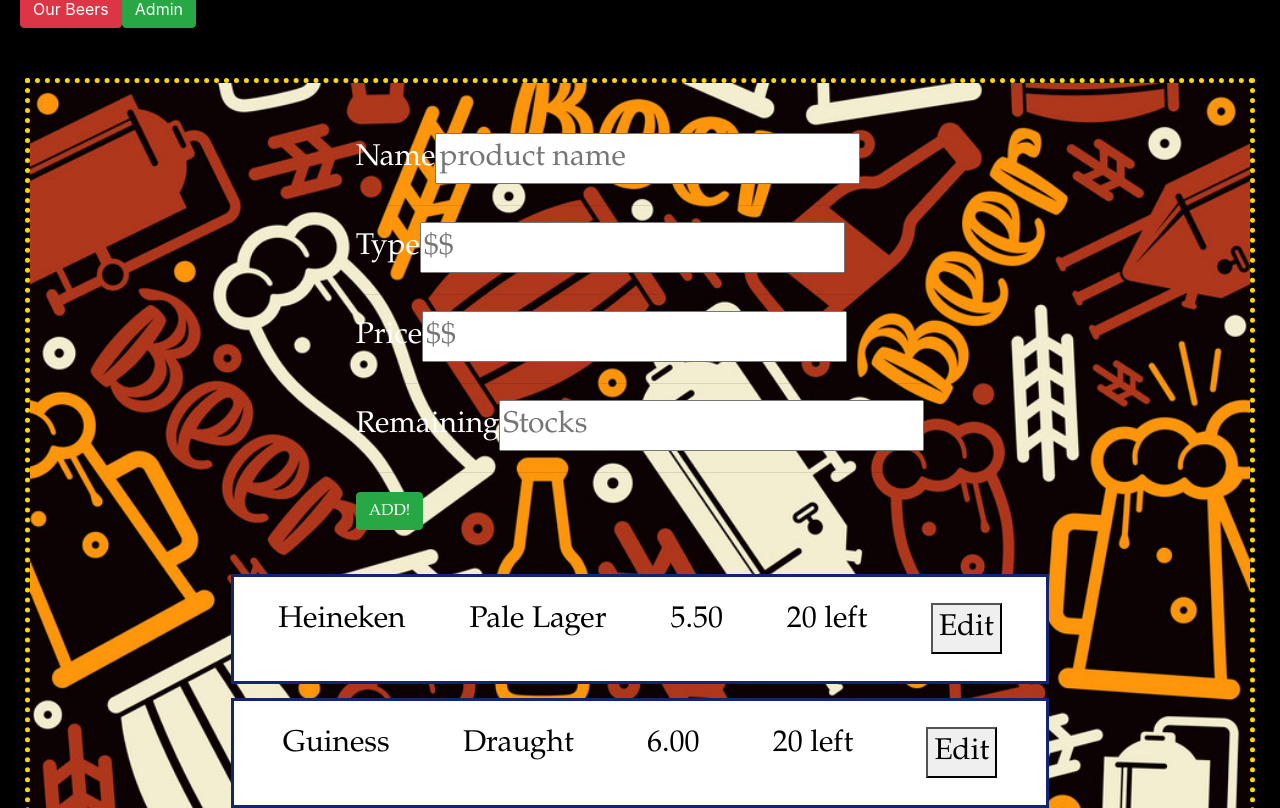
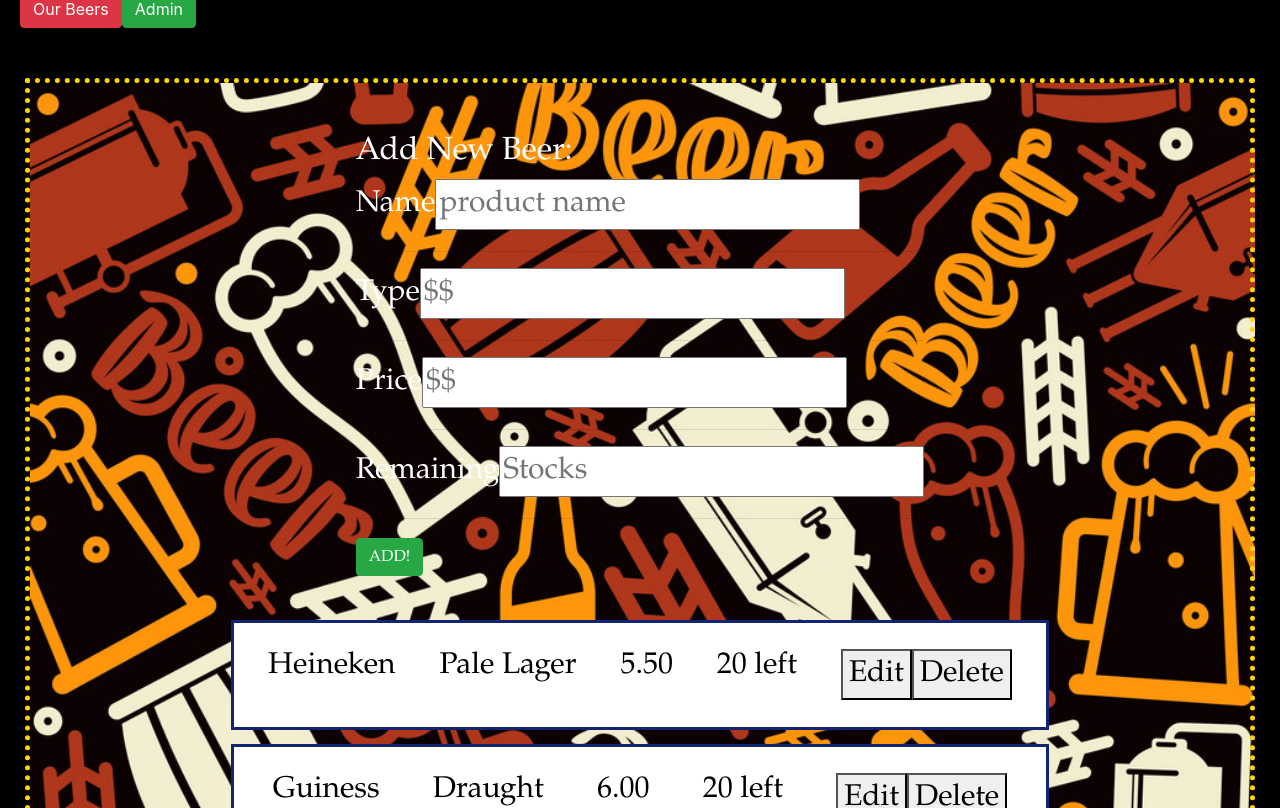
Before and after one commit to moliver05/FundMe-2.0, a React app: page /#/admin in a window 1280 px wide. Shown: the part 872-1680 px from the top of the page. Built offline with nearby package versions, Linux system fonts and the light colour scheme.

Commit message:
working delete button

```diff
--- a/src/components/Admin.jsx
+++ b/src/components/Admin.jsx
@@ -8,8 +8,7 @@ import EditBeer from './EditBeer';
 function Admin(props) {
   var adminStyle = {
     display: 'flex',
-    flexFlow: 'column nowrap',
-    alignItems: 'center'
+    flexFlow: 'column nowrap'
   };
   let optionalContent = null;
   if (props.selectedBeer != null) {
@@ -24,7 +23,9 @@ function Admin(props) {
       <BeerList
         beerList={props.beerList}
         currentRouterPath={props.currentRouterPath}
-        onBeerSelection={props.onBeerSelection}/>
+        onBeerSelection={props.onBeerSelection}
+        onBeerDelete={props.onBeerDelete}
+        />
     </div>
   );
 
@@ -34,6 +35,7 @@ Admin.propTypes = {
   BeerList: PropTypes.object,
   currentRouterPath: PropTypes.string.isRequired,
   addBeer: PropTypes.func,
+  onBeerDelete: PropTypes.func.isRequired,
   onBeerSelection: PropTypes.func.isRequired,
   selectedBeer: PropTypes.string,
   startEdit: PropTypes.func
--- a/src/components/App.jsx
+++ b/src/components/App.jsx
@@ -83,8 +83,11 @@ constructor(props) {
 
   this.handleAddNewBeer = this.handleAddNewBeer.bind(this);
   this.handleBeerSelection = this.handleBeerSelection.bind(this);
+  this.handleEditBeer = this.handleEditBeer.bind(this);
+  this.handleDeleteBeer = this.handleDeleteBeer.bind(this);
   // this.HappyHourSchedule = this.HappyHourSchedule.bind(this);
-  this.handleEditBeer = this.handleEditBeer.bind(this);
+
+
 };
 
 handleAddNewBeer(newBeer){
@@ -95,9 +98,9 @@ handleAddNewBeer(newBeer){
     this.setState({masterBeerStock: newMasterBeerStock});
   }
 
-handleEditBeer(beer){
+handleEditBeer(editBeer){
   let newMasterBeerStock = Object.assign({}, this.state.masterBeerStock, {
-    [this.state.selectedBeer]: beer });
+    [this.state.selectedBeer]: editBeer });
   this.setState({masterBeerStock: newMasterBeerStock});
 }
 
@@ -105,9 +108,16 @@ handleBeerSelection(beerId){
   this.setState({selectedBeer: beerId});
 }
 
-HappyHourSchedule () {
- this.beers.price -= 3;
-}
+handleDeleteBeer (beerId) {
+  let newMasterBeerStock = Object.assign({},
+    this.state.masterBeerStock);
+    delete newMasterBeerStock[beerId]
+    this.setState({masterBeerStock: newMasterBeerStock})
+    ;
+  }
+// HappyHourSchedule () {
+
+// }
 
 render(){
   return (
@@ -121,9 +131,11 @@ render(){
         beerList={this.state.masterBeerStock}
               currentRouterPath={props.location.pathname}
               addBeer={this.handleAddNewBeer}
+              deleteBeer={this.handleDeleteBeer}
               onBeerSelection={this.handleBeerSelection}
+              onBeerDelete={this.handleDeleteBeer}
               selectedBeer={this.state.selectedbeer}
-              onEditBeer={this.handleEditBeer}/>} />
+              editBeer={this.handleEditBeer}/>} />
           }/>
           <Route component={Error404} />
         </Switch>
--- a/src/components/BeerList.jsx
+++ b/src/components/BeerList.jsx
@@ -14,7 +14,7 @@ function BeerList(props){
 
   return (
     <div style={listStyle}>
-       {Object.keys(props.beerList).map(function(key) {
+       {Object.keys(props.beerList).map(function(key, index) {
         var beer = props.beerList[key];
         return <Beer name={beer.name}
         type={beer.type}
@@ -23,7 +23,9 @@ function BeerList(props){
         currentRouterPath={props.currentRouterPath}
         key={key}
         beerId={key}
-        selectedBeer={props.onBeerSelection}/>;
+        onBeerSelection={props.onBeerSelection}
+        onBeerDelete={props.onBeerDelete}
+        />;
       })}
     </div>
   );
@@ -32,7 +34,8 @@ function BeerList(props){
 BeerList.propTypes = {
   beerStock: PropTypes.object,
   currentRouterPath: PropTypes.string,
-  onBeerSelection: PropTypes.func
+  onBeerSelection: PropTypes.func,
+  onBeerDelete: PropTypes.func
 };
 
 export default BeerList;
--- a/src/components/BeerPage.jsx
+++ b/src/components/BeerPage.jsx
@@ -47,6 +47,10 @@ function Beer(props) {
     padding: '0px 12px',
   };
 
+  function handleDelete() {
+    props.onBeerDelete(props.index)
+  }
+
   const adminBeer =
     <div style={beerRows}>
       <div className="design">
@@ -62,7 +66,8 @@ function Beer(props) {
         <p>{props.remaining} left</p>
       </div>
       <div className="designTwo">
-        <button onClick={() => { props.onBeerSelection(props.kegId); }}>Edit</button>
+        <button onClick={() => { props.onBeerSelection(props.beerId); }}>Edit</button>
+        <button onClick={()=>props.onBeerDelete(props.beerId)}>Delete</button>
       </div>
     </div>;
 
@@ -106,7 +111,8 @@ Beer.propTypes = {
   remaining: PropTypes.string,
   currentRouterPath: PropTypes.string,
   beerId: PropTypes.string.isRequired,
-  onBeerSelection: PropTypes.func
+  onBeerSelection: PropTypes.func,
+  deleteBeer: PropTypes.func
 };
 
 export default Beer;
--- a/src/components/EditBeer.jsx
+++ b/src/components/EditBeer.jsx
@@ -10,7 +10,7 @@ function EditBeer(props) {
 
   function handleEditBeer(event) {
     event.preventDefault();
-    props.startEdit({name: _name.value,
+    props.editBeer({name: _name.value,
                       type: _type.value,
                       price: _price.value,
                       remaining: _remaining.value});
@@ -65,7 +65,7 @@ function EditBeer(props) {
 }
 EditBeer.propTypes = {
   currentBeer: PropTypes.object,
-  startEdit: PropTypes.func,
+  editBeer: PropTypes.func,
 };
 
 export default EditBeer;
--- a/src/components/NewBeer.jsx
+++ b/src/components/NewBeer.jsx
@@ -5,7 +5,8 @@ import PropTypes from 'prop-types';
 function NewBeer(props) {
 
   var styles={
-    color: 'white'
+    color: 'white',
+
   }
   let _name = null;
   let _price = null;
@@ -26,6 +27,7 @@ function NewBeer(props) {
 
   return (
     <div style={styles}>
+      <h2>Add New Beer:</h2>
        <form onSubmit={handleAddNewBeer}>
         <label>Name</label><input
           type='text'
```
